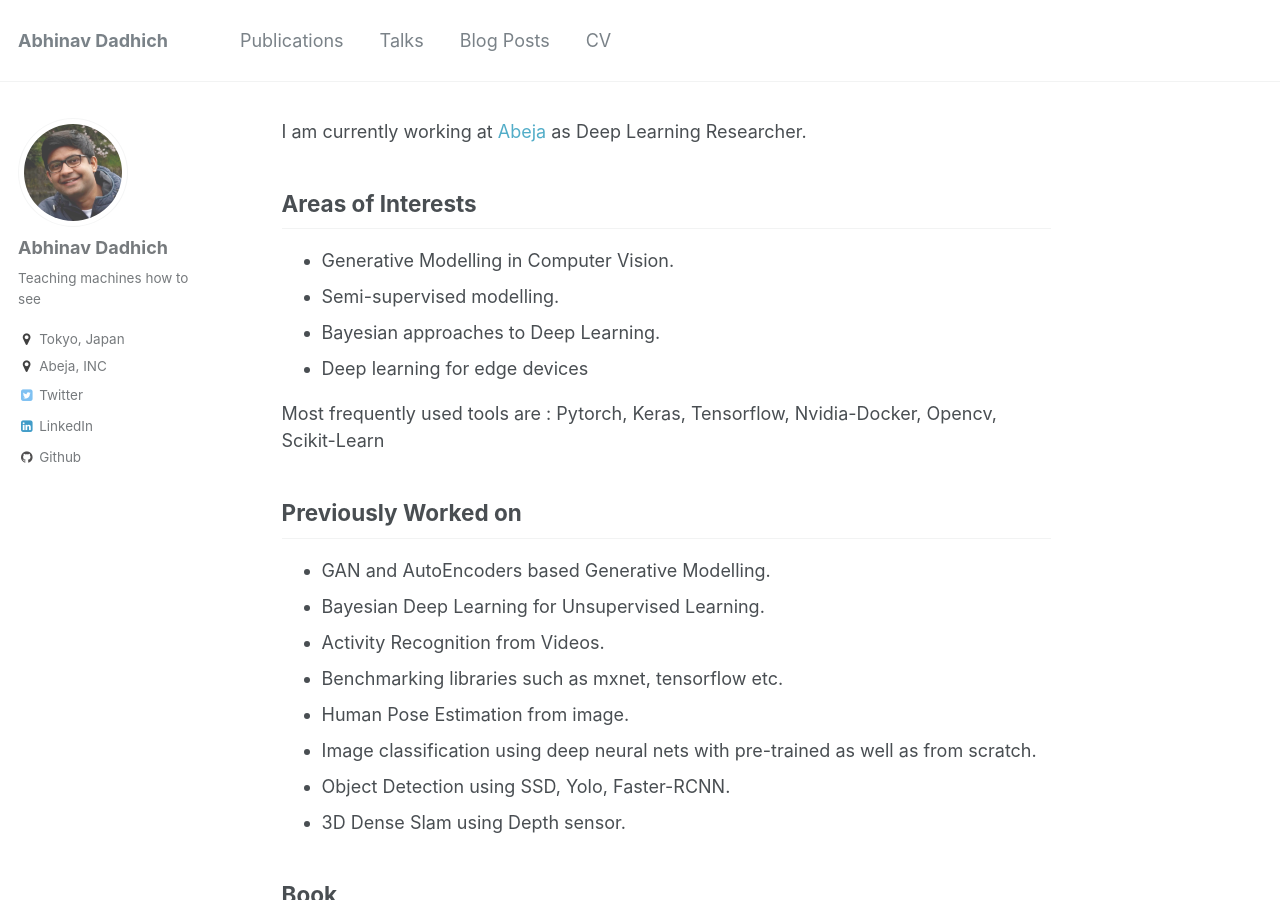
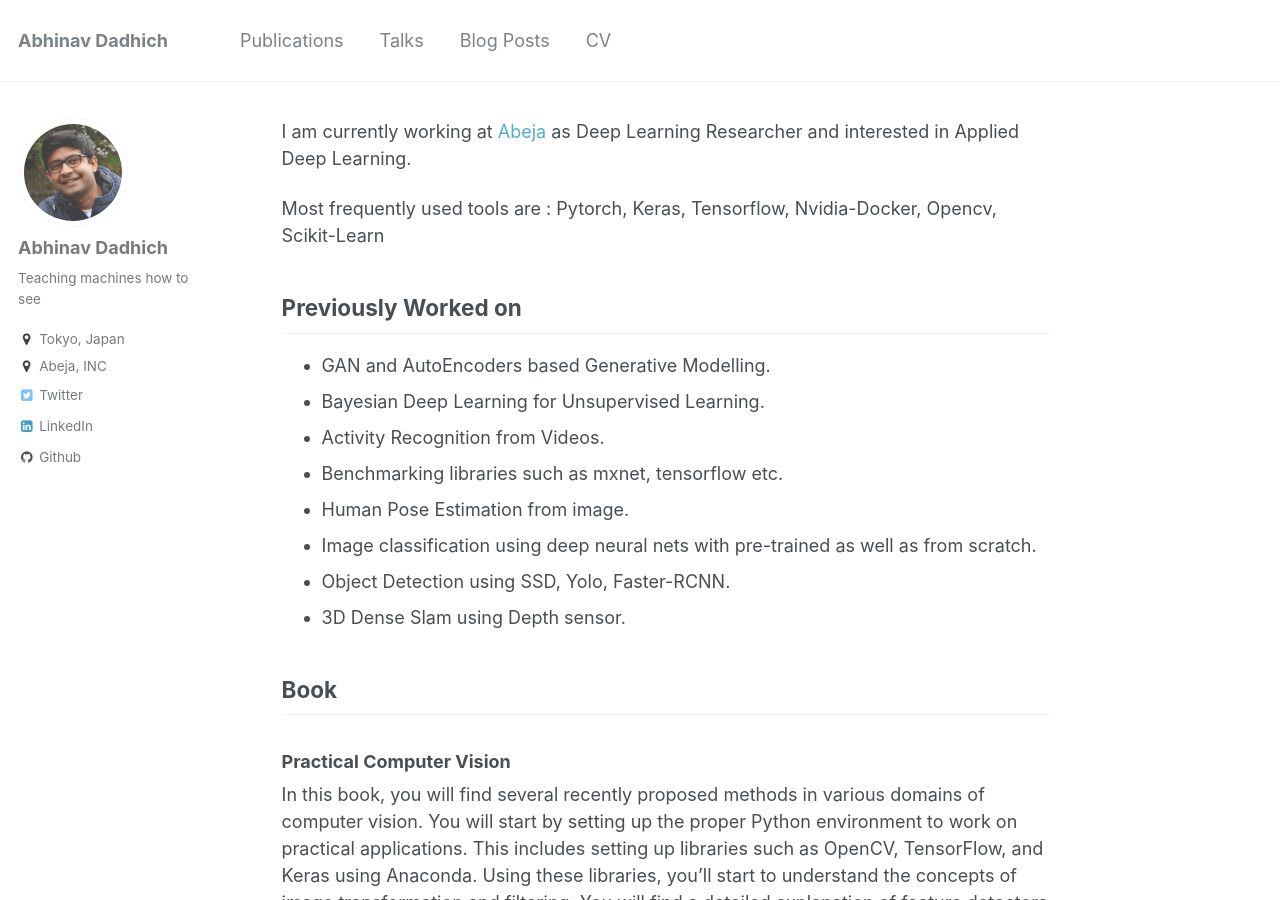
Before and after one commit to ResByte/ResByte.github.io, a Jekyll site: the page built from _pages/about.md, in a window 1280 px wide and 900 px high. Built offline with Jekyll 4.4.1, drawn with Linux system fonts in a browser that asks for light colours.

Commit message:
updates interests

```diff
--- a/_pages/about.md
+++ b/_pages/about.md
@@ -8,13 +8,7 @@ redirect_from:
   - /about.html
 ---
 
-I am currently working at [Abeja](http://www.abeja.asia) as Deep Learning Researcher.
-
-## Areas of Interests
-- Generative Modelling in Computer Vision.
-- Semi-supervised modelling.
-- Bayesian approaches to Deep Learning.
-- Deep learning for edge devices
+I am currently working at [Abeja](http://www.abeja.asia) as Deep Learning Researcher and interested in Applied Deep Learning.
 
 Most frequently used tools are : Pytorch, Keras, Tensorflow, Nvidia-Docker, Opencv, Scikit-Learn
 
```
